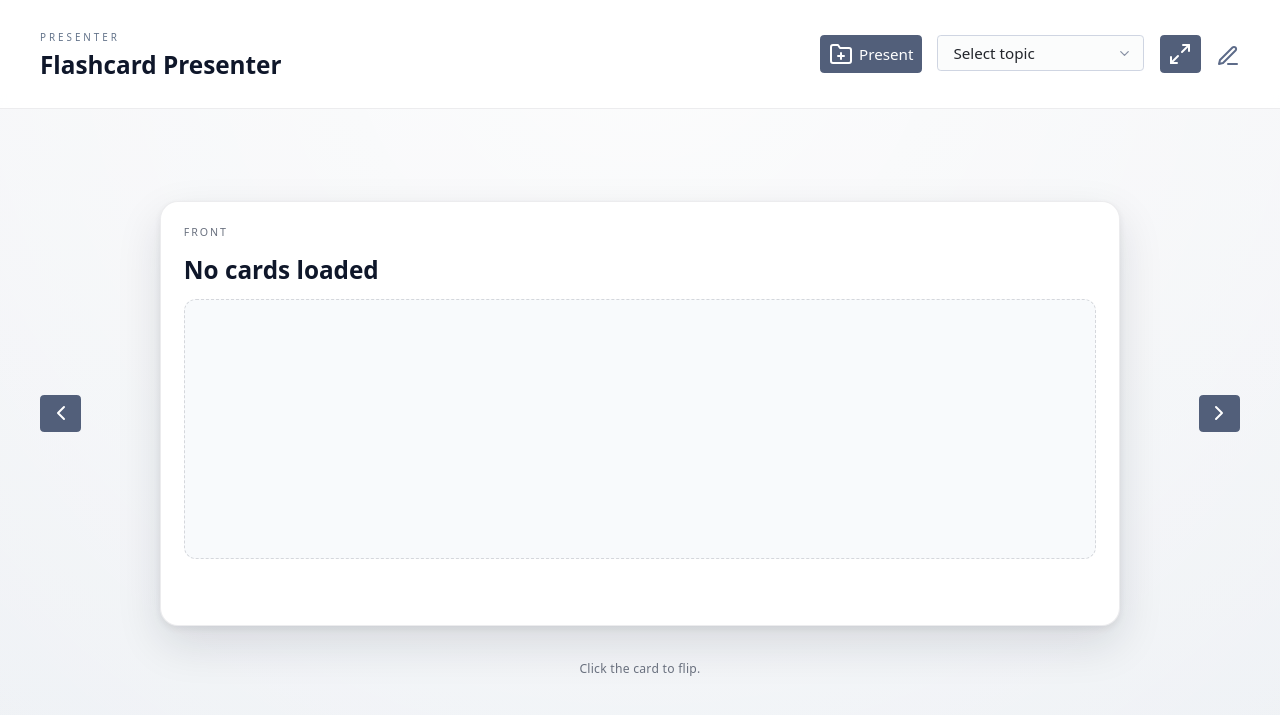
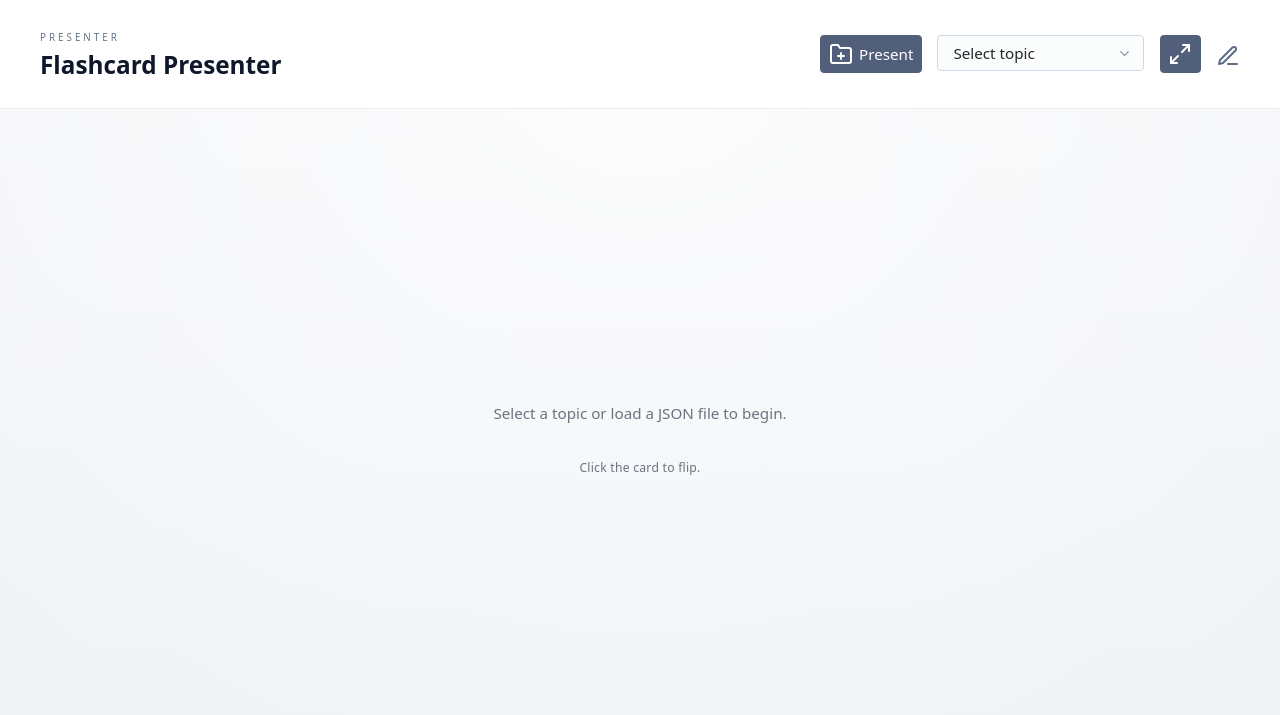
Before and after one commit to botacatalin/Flashcards, a Flask app: page /presenter in a window 1280 px wide. Shown: the top 715 px of the page. Run offline with Flask 3, Linux system fonts and the light colour scheme; some libraries are stand-ins or nearby versions.

Commit message:
Refactor

```diff
--- a/static/app.js
+++ b/static/app.js
@@ -32,6 +32,8 @@ document.addEventListener("DOMContentLoaded", () => {
     presenterDefaultSelect: document.getElementById("presenter-default"),
     presenterCard: document.getElementById("presenter-card"),
     presenterFullscreenButton: document.getElementById("presenter-fullscreen"),
+    presenterShell: document.getElementById("presenter-shell"),
+    presenterEmpty: document.getElementById("presenter-empty"),
     frontPreview: document.querySelector('[data-preview="front"]'),
     backPreview: document.querySelector('[data-preview="back"]'),
     contentModal: document.getElementById("content-modal"),
@@ -199,10 +201,19 @@ document.addEventListener("DOMContentLoaded", () => {
   const updatePreview = () => {
     if (presenterMode) {
       if (meta.cards.length === 0) {
-        setCardName("No cards loaded");
-        setPreviewLayouts(DEFAULT_LAYOUT, DEFAULT_LAYOUT);
-        renderContent();
+        if (dom.presenterShell) {
+          dom.presenterShell.hidden = true;
+        }
+        if (dom.presenterEmpty) {
+          dom.presenterEmpty.hidden = false;
+        }
         return;
+      }
+      if (dom.presenterShell) {
+        dom.presenterShell.hidden = false;
+      }
+      if (dom.presenterEmpty) {
+        dom.presenterEmpty.hidden = true;
       }
       const card = getActiveCard() || meta.cards[0];
       setCardName(card.name);
--- a/templates/presenter.html
+++ b/templates/presenter.html
@@ -68,6 +68,11 @@
         flex-direction: column;
         align-items: center;
         gap: 1.25rem;
+      }
+
+      .presenter-empty {
+        text-align: center;
+        color: #6b7280;
       }
 
       .presenter-shell {
@@ -301,7 +306,11 @@
 
     <main class="container">
       <section class="presenter-stage">
-        <div class="presenter-shell">
+        <p id="presenter-empty" class="presenter-empty" hidden>
+          Select a topic or load a JSON file to begin.
+        </p>
+
+        <div class="presenter-shell" id="presenter-shell">
           <button
             class="secondary icon-only"
             type="button"
```
